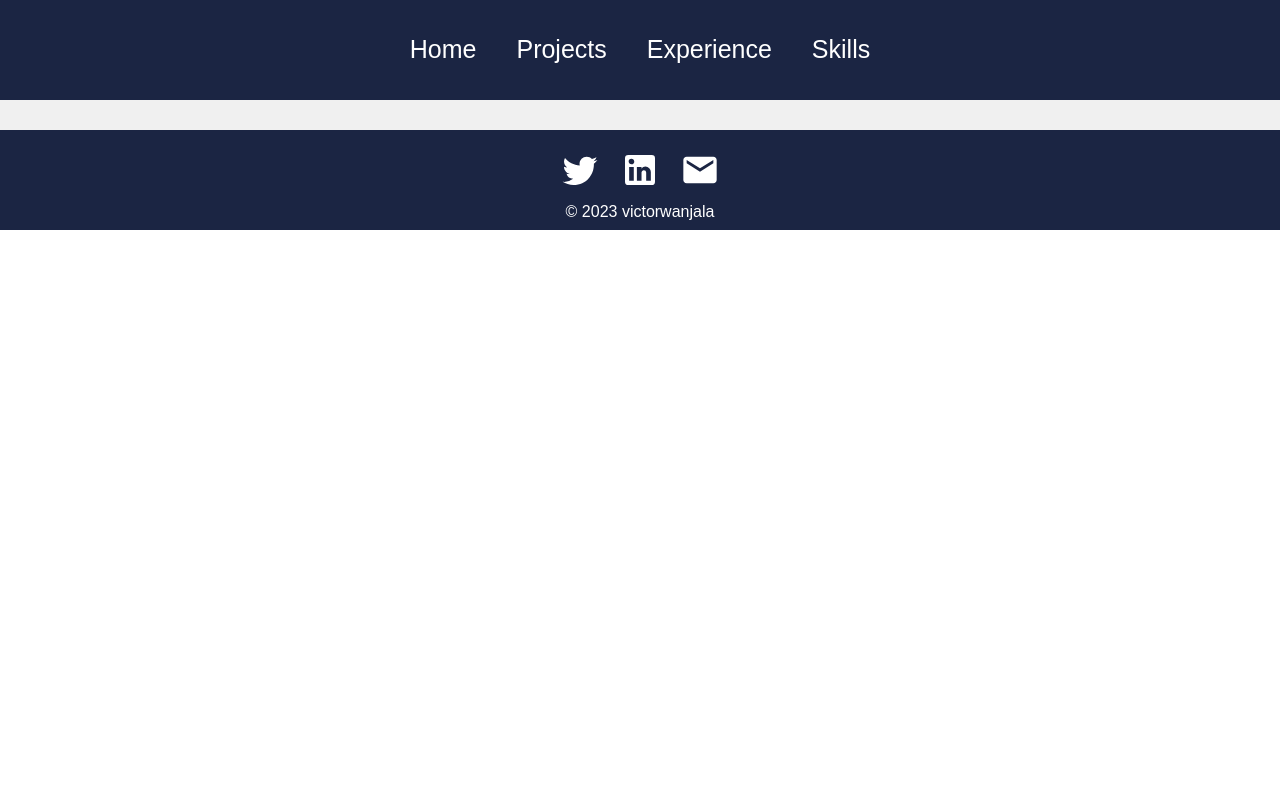
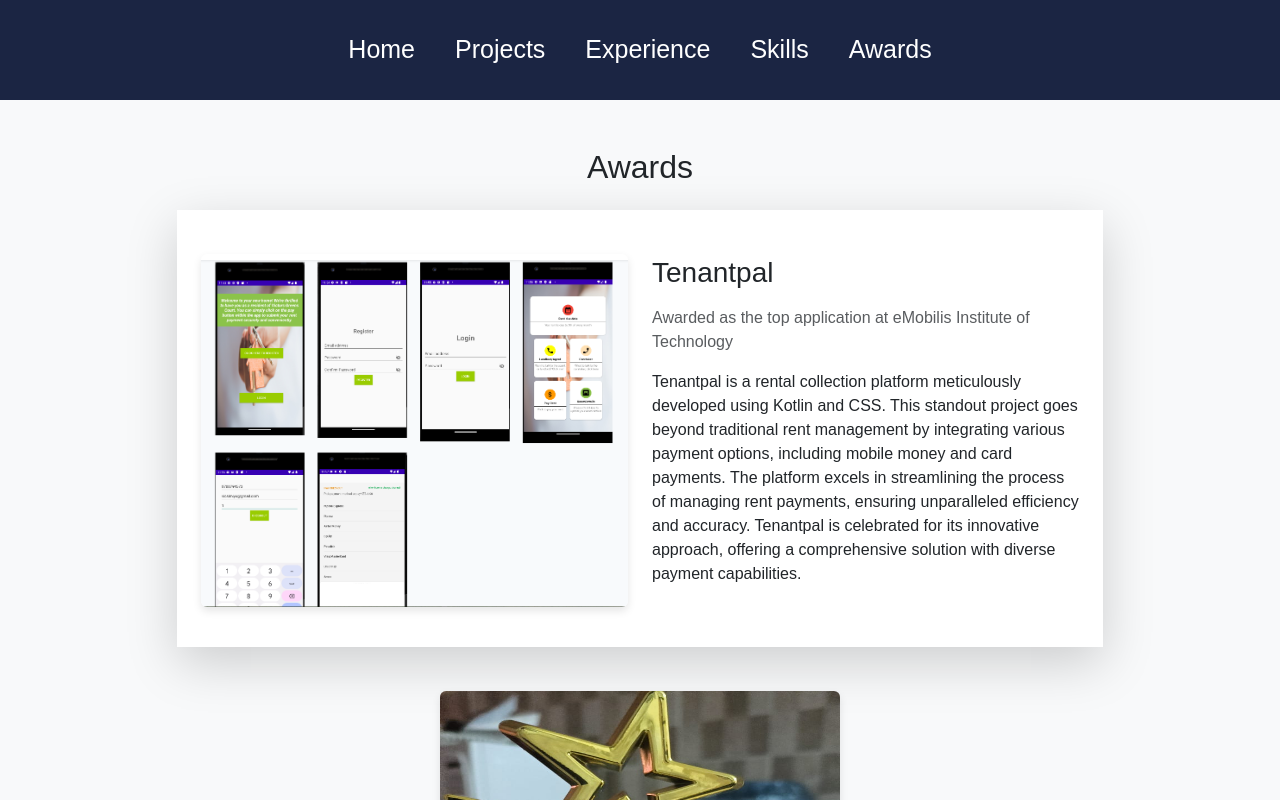
Before and after one commit to VictorWanjala/My-portfolio, a React (Create React App) app: page /awards in a window 1280 px wide. Shown: the top 800 px of the page. Built offline with nearby package versions, Linux system fonts and the light colour scheme.

Commit message:
adding awards component

```diff
--- a/src/App.js
+++ b/src/App.js
@@ -7,6 +7,7 @@
 import Footer from './components/Footer';
 import ProjectDisplay from './components/ProjectDisplay';
 import Skills from './components/Skills';
+import Awards from './components/Awards';
 
 function App() {
   return (
@@ -19,6 +20,8 @@
           <Route path='/project/:id' element={<ProjectDisplay/>}/>
           <Route path='/experience' element={<Experience/>}/>
           <Route path='/skills' element={<Skills/>}/>
+          <Route path='/awards' element={<Awards/>}/>
+
         </Routes>
         <Footer/>
 
--- /dev/null
+++ b/src/components/Awards.js
@@ -0,0 +1,37 @@
+import React from 'react';
+import tenantpal from '../assets/tenantpal.png';
+import topApp from '../assets/Top Application Award.jpeg';
+
+const Awards = () => {
+  return (
+    <section id="awards" className="py-5 bg-light">
+      <div className="container">
+        <div className="row justify-content-center">
+          <div className="col-md-10">
+            <h2 className="text-center mb-4">Awards</h2>
+            <div className="card border-0 rounded-0 shadow-lg p-4" >
+              <div className="row align-items-center">
+                <div className="col-md-6">
+                  <img src={tenantpal} alt="Project Screenshot" className="project-image mb-3 img-fluid rounded" style={{ maxWidth: '500px' }} />
+                </div>
+                <div className="col-md-6">
+                  <div className="award-details">
+                    <h3 className="mb-3">Tenantpal</h3>
+                    <p className="text-muted mb-3">Awarded as the top application at eMobilis Institute of Technology</p>
+                    <p className="award-description">Tenantpal is a rental collection platform meticulously developed using Kotlin and CSS. This standout project goes beyond traditional rent management by integrating various payment options, including mobile money and card payments. The platform excels in streamlining the process of managing rent payments, ensuring unparalleled efficiency and accuracy. Tenantpal is celebrated for its innovative approach, offering a comprehensive solution with diverse payment capabilities.</p>
+                  </div>
+                </div>
+              </div>
+            </div>
+            <div className="d-flex justify-content-center mt-4">
+            <img src={topApp} alt="Trophy" className="trophy-image img-fluid rounded" style={{ maxWidth: '400px', maxHeight: '600px' }} />
+            </div>
+
+          </div>
+        </div>
+      </div>
+    </section>
+  );
+}
+
+export default Awards;
--- a/src/components/Navbar.js
+++ b/src/components/Navbar.js
@@ -24,6 +24,7 @@
             <Link to='/projects'>Projects</Link>
             <Link to='/experience'>Experience</Link>
             <Link to='/skills'>Skills</Link>
+            <Link to='/awards'>Awards</Link>
 
         </div>
 
```
Also changed, not shown: src/assets/Top Application Award.jpeg (added).
